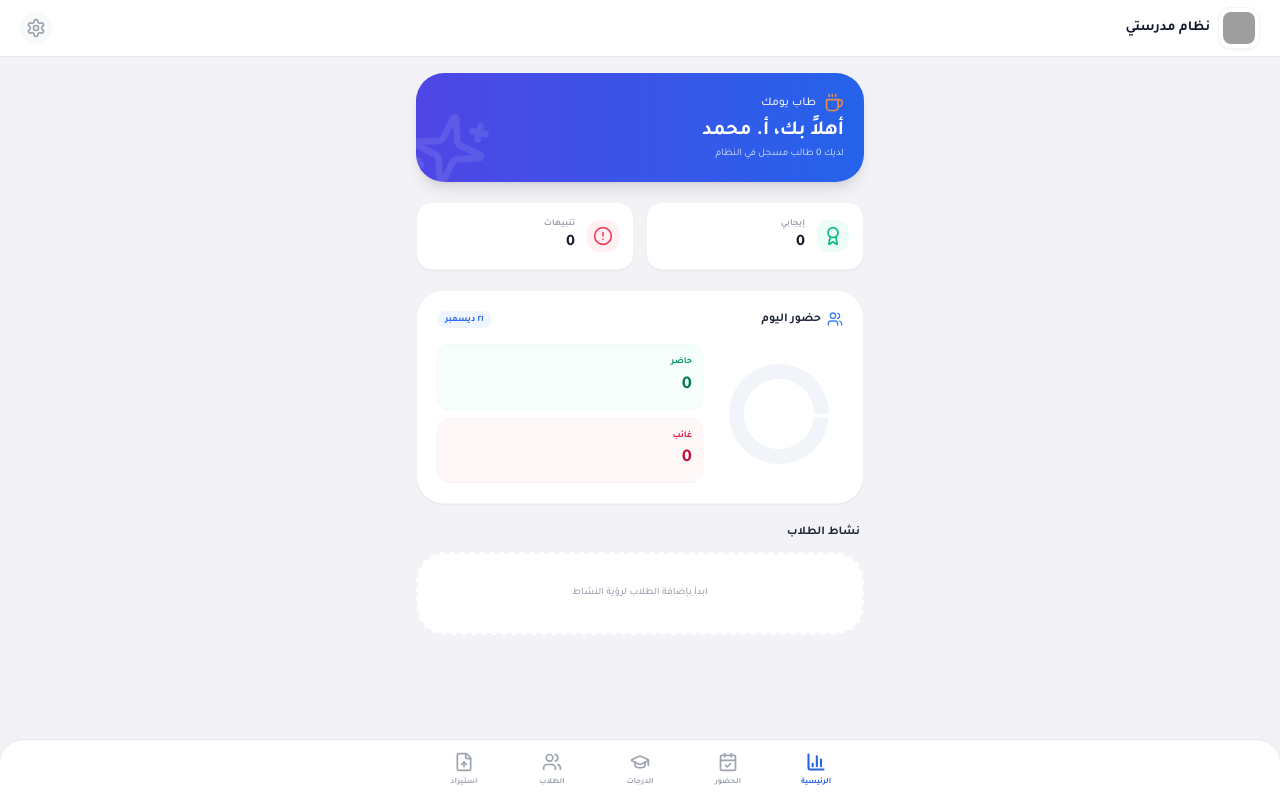
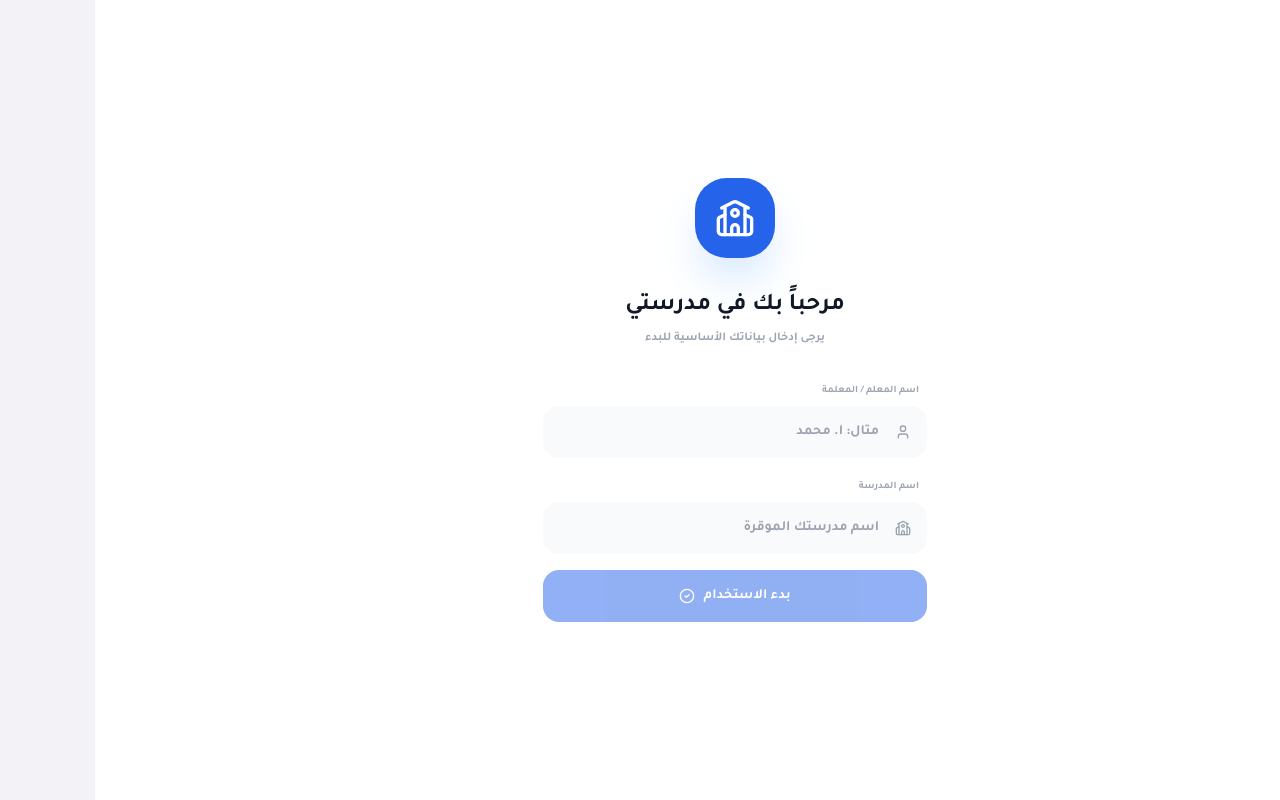
Before and after one commit to alzaabi555/android-build, a React (Vite) app: page / in a window 1280 px wide. Built offline with nearby package versions, Linux system fonts and the light colour scheme; grey boxes are pictures that could not be loaded.

Commit message:
Add files via upload

```diff
--- a/App.tsx
+++ b/App.tsx
@@ -14,12 +14,13 @@ import {
   FileUp,
   Settings as SettingsIcon,
   ChevronLeft,
-  Info,
   Trash2,
   Download,
   GraduationCap,
   UploadCloud,
-  Database
+  School,
+  User,
+  CheckCircle2
 } from 'lucide-react';
 
 const App: React.FC = () => {
@@ -38,58 +39,49 @@ const App: React.FC = () => {
     return [];
   });
 
-  const [selectedStudentId, setSelectedStudentId] = useState<string | null>(() => {
-    return localStorage.getItem('selectedStudentId');
+  const [teacherInfo, setTeacherInfo] = useState({
+    name: localStorage.getItem('teacherName') || '',
+    school: localStorage.getItem('schoolName') || ''
   });
 
+  const [isSetupComplete, setIsSetupComplete] = useState(!!teacherInfo.name);
+  const [selectedStudentId, setSelectedStudentId] = useState<string | null>(localStorage.getItem('selectedStudentId'));
   const [showInfoModal, setShowInfoModal] = useState(false);
   const [showSettingsModal, setShowSettingsModal] = useState(false);
   const [isSaving, setIsSaving] = useState(false);
   const restoreInputRef = useRef<HTMLInputElement>(null);
 
-  const selectedStudent = students.find(s => s.id === selectedStudentId) || null;
-
-  // حفظ البيانات التلقائي
   useEffect(() => {
     localStorage.setItem('studentData', JSON.stringify(students));
     localStorage.setItem('classesData', JSON.stringify(classes));
     localStorage.setItem('activeTab', activeTab);
-    if (selectedStudentId) {
-      localStorage.setItem('selectedStudentId', selectedStudentId);
-    }
+    localStorage.setItem('teacherName', teacherInfo.name);
+    localStorage.setItem('schoolName', teacherInfo.school);
+    if (selectedStudentId) localStorage.setItem('selectedStudentId', selectedStudentId);
 
     setIsSaving(true);
     const timeout = setTimeout(() => setIsSaving(false), 800);
     return () => clearTimeout(timeout);
-  }, [students, classes, activeTab, selectedStudentId]);
-
-  // التعامل مع زر الرجوع في الأندرويد (عند استخدامه كتطبيق هجين)
-  useEffect(() => {
-    const handleBackButton = () => {
-      if (showInfoModal) {
-        setShowInfoModal(false);
-        return;
-      }
-      if (showSettingsModal) {
-        setShowSettingsModal(false);
-        return;
-      }
-      if (activeTab === 'report') {
-        setActiveTab('students');
-        return;
-      }
-      if (activeTab !== 'dashboard') {
-        setActiveTab('dashboard');
-        return;
-      }
-    };
-
-    window.addEventListener('popstate', handleBackButton);
-    return () => window.removeEventListener('popstate', handleBackButton);
-  }, [showInfoModal, showSettingsModal, activeTab]);
+  }, [students, classes, activeTab, selectedStudentId, teacherInfo]);
 
   const handleUpdateStudent = (updatedStudent: Student) => {
     setStudents(prev => prev.map(s => s.id === updatedStudent.id ? updatedStudent : s));
+  };
+
+  const handleAddStudentManually = (name: string, className: string) => {
+    const newStudent: Student = {
+      id: Math.random().toString(36).substr(2, 9),
+      name,
+      grade: '',
+      classes: [className],
+      attendance: [],
+      behaviors: [],
+      grades: []
+    };
+    setStudents(prev => [newStudent, ...prev]);
+    if (!classes.includes(className)) {
+      setClasses(prev => [...prev, className].sort());
+    }
   };
 
   const handleImportStudents = (newStudents: Student[]) => {
@@ -107,24 +99,14 @@ const App: React.FC = () => {
 
   const handleBackup = () => {
     try {
-      const data = {
-        students,
-        classes,
-        v: "2.5",
-        exportTime: new Date().toISOString()
-      };
+      const data = { students, classes, teacherInfo, v: "2.7" };
       const blob = new Blob([JSON.stringify(data, null, 2)], { type: 'application/json' });
       const url = URL.createObjectURL(blob);
       const link = document.createElement('a');
       link.href = url;
       link.download = `نسخة_مدرستي_${new Date().toLocaleDateString('ar-EG').replace(/\//g, '-')}.json`;
-      document.body.appendChild(link);
       link.click();
-      document.body.removeChild(link);
-      alert('تم تصدير النسخة الاحتياطية لجهازك بنجاح');
-    } catch (e) {
-      alert('فشل تصدير النسخة');
-    }
+    } catch (e) { alert('فشل تصدير النسخة'); }
   };
 
   const handleRestore = (event: React.ChangeEvent<HTMLInputElement>) => {
@@ -134,59 +116,68 @@ const App: React.FC = () => {
     reader.onload = (e) => {
       try {
         const json = JSON.parse(e.target?.result as string);
-        if (json.students && Array.isArray(json.students)) {
-          if (confirm('سيتم استبدال البيانات الحالية بالنسخة الاحتياطية. هل أنت متأكد؟')) {
+        if (json.students) {
+          if (confirm('هل تريد استعادة البيانات؟')) {
             setStudents(json.students);
             setClasses(json.classes || []);
-            alert('تمت استعادة البيانات بنجاح');
-            setShowSettingsModal(false);
+            if (json.teacherInfo) setTeacherInfo(json.teacherInfo);
+            alert('تمت استعادة البيانات');
           }
-        } else {
-          alert('هذا الملف غير صالح لنظام مدرستي');
         }
-      } catch (err) {
-        alert('حدث خطأ في قراءة الملف');
-      }
+      } catch (err) { alert('الملف غير صالح'); }
     };
     reader.readAsText(file);
-    if (event.target) event.target.value = '';
   };
 
-  const renderContent = () => {
-    switch (activeTab) {
-      case 'dashboard':
-        return <Dashboard students={students} onSelectStudent={(s) => { setSelectedStudentId(s.id); setActiveTab('report'); }} />;
-      case 'students':
-        return <StudentList
-          students={students}
-          classes={classes}
-          onAddClass={handleAddClass}
-          onUpdateStudent={handleUpdateStudent}
-          onViewReport={(s) => { setSelectedStudentId(s.id); setActiveTab('report'); }}
-        />;
-      case 'attendance':
-        return <AttendanceTracker students={students} classes={classes} setStudents={setStudents} />;
-      case 'grades':
-        return <GradeBook students={students} classes={classes} onUpdateStudent={handleUpdateStudent} />;
-      case 'import':
-        return <ExcelImport existingClasses={classes} onImport={handleImportStudents} onAddClass={handleAddClass} />;
-      case 'report':
-        return selectedStudent ? (
-          <div className="pb-10">
-            <button
-              onClick={() => setActiveTab('students')}
-              className="flex items-center text-blue-600 mb-4 no-print font-black px-2 py-1 rounded-lg active:bg-blue-50"
-            >
-              <ChevronLeft className="w-5 h-5 ml-1" />
-              العودة
-            </button>
-            <StudentReport student={selectedStudent} />
+  if (!isSetupComplete) {
+    return (
+      <div className="h-screen w-screen flex flex-col items-center justify-center bg-white px-8">
+        <div className="w-20 h-20 bg-blue-600 rounded-[2rem] flex items-center justify-center mb-8 shadow-2xl shadow-blue-200">
+           <School className="text-white w-10 h-10" />
+        </div>
+        <h1 className="text-2xl font-black text-gray-900 mb-2">مرحباً بك في مدرستي</h1>
+        <p className="text-xs text-gray-400 font-bold mb-8 text-center">يرجى إدخال بياناتك الأساسية للبدء</p>
+
+        <div className="w-full max-w-sm space-y-4">
+          <div className="space-y-1">
+            <label className="text-[10px] font-black text-gray-400 mr-2 uppercase">اسم المعلم / المعلمة</label>
+            <div className="relative">
+              <User className="absolute right-4 top-1/2 -translate-y-1/2 w-4 h-4 text-gray-400" />
+              <input
+                type="text"
+                className="w-full bg-gray-50 border-none rounded-2xl py-4 pr-12 pl-4 text-sm font-bold outline-none ring-2 ring-transparent focus:ring-blue-500/10 transition-all"
+                placeholder="مثال: أ. محمد"
+                value={teacherInfo.name}
+                onChange={(e) => setTeacherInfo({...teacherInfo, name: e.target.value})}
+              />
+            </div>
           </div>
-        ) : null;
-      default:
-        return <Dashboard students={students} onSelectStudent={() => {}} />;
-    }
-  };
+
+          <div className="space-y-1">
+            <label className="text-[10px] font-black text-gray-400 mr-2 uppercase">اسم المدرسة</label>
+            <div className="relative">
+              <School className="absolute right-4 top-1/2 -translate-y-1/2 w-4 h-4 text-gray-400" />
+              <input
+                type="text"
+                className="w-full bg-gray-50 border-none rounded-2xl py-4 pr-12 pl-4 text-sm font-bold outline-none ring-2 ring-transparent focus:ring-blue-500/10 transition-all"
+                placeholder="اسم مدرستك الموقرة"
+                value={teacherInfo.school}
+                onChange={(e) => setTeacherInfo({...teacherInfo, school: e.target.value})}
+              />
+            </div>
+          </div>
+
+          <button
+            disabled={!teacherInfo.name || !teacherInfo.school}
+            onClick={() => setIsSetupComplete(true)}
+            className="w-full py-4 bg-blue-600 text-white rounded-2xl font-black text-sm shadow-xl shadow-blue-100 disabled:opacity-50 disabled:shadow-none mt-4 flex items-center justify-center gap-2"
+          >
+            بدء الاستخدام <CheckCircle2 className="w-4 h-4" />
+          </button>
+        </div>
+      </div>
+    );
+  }
 
   return (
     <div className="h-screen w-screen flex flex-col bg-[#f2f2f7] overflow-hidden">
@@ -199,7 +190,7 @@ const App: React.FC = () => {
               >
                   <img src="icon.png" className="w-8 h-8 object-cover rounded-lg" alt="logo" onError={(e) => e.currentTarget.src='https://cdn-icons-png.flaticon.com/512/3532/3532299.png'} />
               </button>
-              <h1 className="text-sm font-black text-gray-900">نظام مدرستي</h1>
+              <h1 className="text-xs font-black text-gray-900 truncate max-w-[120px]">{teacherInfo.school}</h1>
           </div>
           <div className="flex items-center gap-2">
             {isSaving && <div className="w-2 h-2 bg-emerald-500 rounded-full animate-pulse" />}
@@ -211,12 +202,22 @@ const App: React.FC = () => {
       </header>
 
       <main className="flex-1 overflow-y-auto px-4 py-4 no-print scroll-container">
-        <div className="max-w-md mx-auto w-full pb-20">
-          {renderContent()}
+        <div className="max-w-md mx-auto w-full pb-24">
+          {activeTab === 'dashboard' && <Dashboard students={students} teacherInfo={teacherInfo} onSelectStudent={(s) => { setSelectedStudentId(s.id); setActiveTab('report'); }} />}
+          {activeTab === 'students' && <StudentList students={students} classes={classes} onAddClass={handleAddClass} onAddStudentManually={handleAddStudentManually} onUpdateStudent={handleUpdateStudent} onViewReport={(s) => { setSelectedStudentId(s.id); setActiveTab('report'); }} />}
+          {activeTab === 'attendance' && <AttendanceTracker students={students} classes={classes} setStudents={setStudents} />}
+          {activeTab === 'grades' && <GradeBook students={students} classes={classes} onUpdateStudent={handleUpdateStudent} />}
+          {activeTab === 'import' && <ExcelImport existingClasses={classes} onImport={handleImportStudents} onAddClass={handleAddClass} />}
+          {activeTab === 'report' && selectedStudentId && students.find(s => s.id === selectedStudentId) && (
+            <div className="pb-10">
+              <button onClick={() => setActiveTab('students')} className="flex items-center text-blue-600 mb-4 font-black px-2 py-1 rounded-lg"><ChevronLeft className="w-5 h-5 ml-1" /> العودة</button>
+              <StudentReport student={students.find(s => s.id === selectedStudentId)!} />
+            </div>
+          )}
         </div>
       </main>
 
-      <nav className="bg-white/95 backdrop-blur-xl border-t border-gray-200 safe-bottom no-print shrink-0 shadow-lg rounded-t-3xl">
+      <nav className="fixed bottom-0 left-0 right-0 bg-white/95 backdrop-blur-xl border-t border-gray-200 safe-bottom no-print z-50 shadow-2xl rounded-t-[2rem]">
         <div className="flex justify-around items-center py-2 px-1 max-w-md mx-auto">
           {[
             { id: 'dashboard', icon: BarChart3, label: 'الرئيسية' },
@@ -225,59 +226,39 @@ const App: React.FC = () => {
             { id: 'students', icon: Users, label: 'الطلاب' },
             { id: 'import', icon: FileUp, label: 'استيراد' },
           ].map(item => (
-            <button
-              key={item.id}
-              onClick={() => setActiveTab(item.id as any)}
-              className={`flex flex-col items-center gap-1 min-w-[55px] py-1 transition-all rounded-xl active-scale ${
-                activeTab === item.id ? 'text-blue-600' : 'text-gray-400'
-              }`}
-            >
+            <button key={item.id} onClick={() => setActiveTab(item.id as any)} className={`flex flex-col items-center gap-1 min-w-[55px] py-2 transition-all rounded-xl active-scale ${activeTab === item.id ? 'text-blue-600' : 'text-gray-400'}`}>
               <item.icon className={`w-5 h-5 ${activeTab === item.id ? 'stroke-[2.5px]' : ''}`} />
-              <span className="text-[8px] font-black">{item.label}</span>
+              <span className="text-[9px] font-black">{item.label}</span>
             </button>
           ))}
         </div>
       </nav>
 
-      {/* Settings Modal */}
       {showSettingsModal && (
-        <div className="fixed inset-0 bg-black/40 backdrop-blur-sm z-[100] flex items-center justify-center p-6 animate-in fade-in duration-200" onClick={() => setShowSettingsModal(false)}>
+        <div className="fixed inset-0 bg-black/40 backdrop-blur-sm z-[100] flex items-center justify-center p-6" onClick={() => setShowSettingsModal(false)}>
           <div className="bg-white w-full max-w-[320px] rounded-[2.5rem] p-8 shadow-2xl animate-in zoom-in duration-200" onClick={e => e.stopPropagation()}>
-             <div className="w-14 h-14 bg-gray-50 rounded-2xl flex items-center justify-center mx-auto mb-6">
-                <Database className="w-7 h-7 text-gray-400" />
-             </div>
              <h3 className="text-base font-black text-gray-900 mb-6 text-center">إدارة البيانات</h3>
              <div className="space-y-3">
-               <button onClick={handleBackup} className="w-full flex items-center gap-3 p-4 bg-blue-50 text-blue-700 rounded-2xl font-black text-xs active-scale shadow-sm">
-                 <Download className="w-5 h-5"/> نسخة احتياطية
-               </button>
-               <button onClick={() => restoreInputRef.current?.click()} className="w-full flex items-center gap-3 p-4 bg-emerald-50 text-emerald-700 rounded-2xl font-black text-xs active-scale shadow-sm">
-                 <UploadCloud className="w-5 h-5"/> استعادة البيانات
-               </button>
+               <button onClick={handleBackup} className="w-full flex items-center gap-3 p-4 bg-blue-50 text-blue-700 rounded-2xl font-black text-xs active-scale shadow-sm"><Download className="w-5 h-5"/> نسخة احتياطية</button>
+               <button onClick={() => restoreInputRef.current?.click()} className="w-full flex items-center gap-3 p-4 bg-emerald-50 text-emerald-700 rounded-2xl font-black text-xs active-scale shadow-sm"><UploadCloud className="w-5 h-5"/> استعادة البيانات</button>
                <input type="file" ref={restoreInputRef} className="hidden" accept=".json" onChange={handleRestore} />
-               <div className="pt-2">
-                 <button onClick={() => { if(confirm('هل تريد مسح كل البيانات؟')) { localStorage.clear(); location.reload(); } }} className="w-full flex items-center gap-3 p-4 bg-rose-50 text-rose-700 rounded-2xl font-black text-xs active-scale">
-                   <Trash2 className="w-5 h-5"/> مسح كل البيانات
-                 </button>
-               </div>
+               <button onClick={() => { if(confirm('هل أنت متأكد من مسح كل البيانات نهائياً؟')) { localStorage.clear(); location.reload(); } }} className="w-full flex items-center gap-3 p-4 bg-rose-50 text-rose-700 rounded-2xl font-black text-xs active-scale"><Trash2 className="w-5 h-5"/> مسح كل البيانات</button>
              </div>
              <button onClick={() => setShowSettingsModal(false)} className="w-full mt-6 py-4 bg-gray-100 text-gray-500 rounded-2xl font-black text-[10px]">إغلاق</button>
           </div>
         </div>
       )}
 
-      {/* Info Modal */}
       {showInfoModal && (
-        <div className="fixed inset-0 bg-black/40 backdrop-blur-sm z-[100] flex items-center justify-center p-6 animate-in fade-in duration-200" onClick={() => setShowInfoModal(false)}>
+        <div className="fixed inset-0 bg-black/40 backdrop-blur-sm z-[100] flex items-center justify-center p-6" onClick={() => setShowInfoModal(false)}>
           <div className="bg-white w-full max-w-[320px] rounded-[2.5rem] p-8 shadow-2xl animate-in zoom-in duration-200" onClick={e => e.stopPropagation()}>
              <div className="w-24 h-24 bg-white rounded-3xl flex items-center justify-center mx-auto mb-6 shadow-xl border border-gray-100 overflow-hidden p-1">
-                <img src="icon.png" alt="App Icon" className="w-full h-full object-cover rounded-[1.25rem]" onError={(e) => e.currentTarget.src='https://cdn-icons-png.flaticon.com/512/3532/3532299.png'} />
+                <img src="icon.png" className="w-full h-full object-cover rounded-[1.25rem]" onError={(e) => e.currentTarget.src='https://cdn-icons-png.flaticon.com/512/3532/3532299.png'} />
              </div>
              <h3 className="text-lg font-black text-center text-gray-900 mb-2">نظام مدرستي</h3>
-             <p className="text-[10px] text-center text-gray-500 font-bold mb-6">تطبيق موحد لإدارة الطلاب على أندرويد وآيفون.</p>
              <div className="bg-gray-50 p-4 rounded-2xl space-y-3 mb-6 text-[10px] font-black">
-                <div className="flex justify-between border-b pb-2"><span>تطوير</span><span className="text-blue-600">محمد الزعابي</span></div>
-                <div className="flex justify-between"><span>الدعم</span><span>98344555</span></div>
+                <div className="flex justify-between border-b pb-2"><span>المعلم</span><span className="text-blue-600">أ. {teacherInfo.name}</span></div>
+                <div className="flex justify-between"><span>المدرسة</span><span>{teacherInfo.school}</span></div>
              </div>
              <button onClick={() => setShowInfoModal(false)} className="w-full py-4 bg-blue-600 text-white rounded-2xl font-black text-xs shadow-lg active-scale">إغلاق</button>
           </div>
--- a/index.html
+++ b/index.html
@@ -16,7 +16,7 @@
   <link rel="icon" href="icon.png" type="image/png">
 
   <link rel="manifest" href="manifest.json">
-  <meta name="theme-color" content="#2563eb"> <!-- لون شريط الحالة للأندرويد -->
+  <meta name="theme-color" content="#2563eb">
 
   <script src="https://cdn.tailwindcss.com"></script>
   <link href="https://fonts.googleapis.com/css2?family=Tajawal:wght@300;400;500;700&display=swap" rel="stylesheet">
@@ -52,8 +52,6 @@
       -webkit-overflow-scrolling: touch;
     }
     .no-scrollbar::-webkit-scrollbar { display: none; }
-
-    /* تحسينات اللمس للأندرويد */
     .active-scale:active { transform: scale(0.97); }
   </style>
 
@@ -75,7 +73,6 @@
 </head>
 <body class="antialiased">
   <div id="root"></div>
-  <script type="module" src="./index.js"></script>
 <script type="module" src="/index.tsx"></script>
 </body>
 </html>
```
Also changed, not shown: index.tsx (+4 -12 lines).
